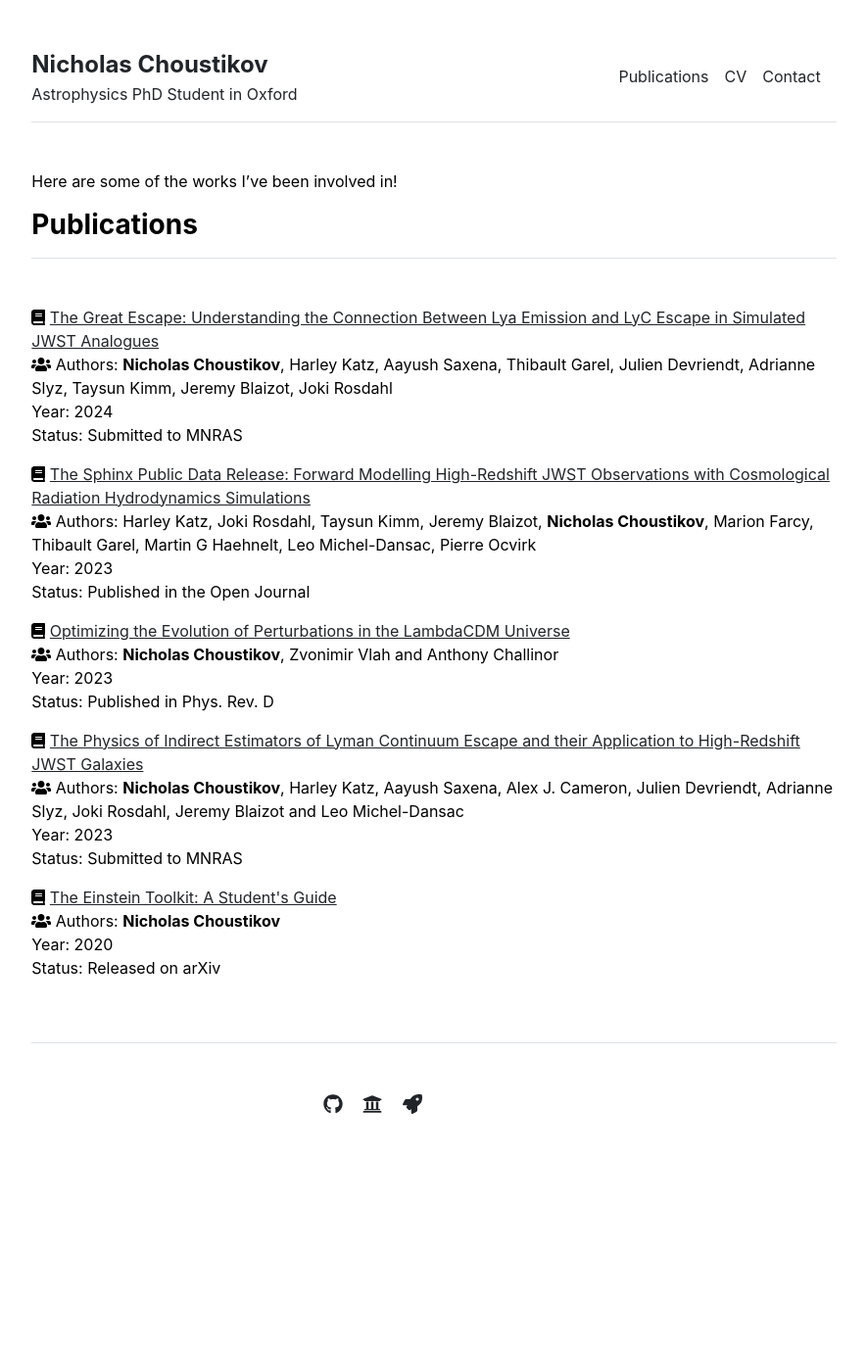
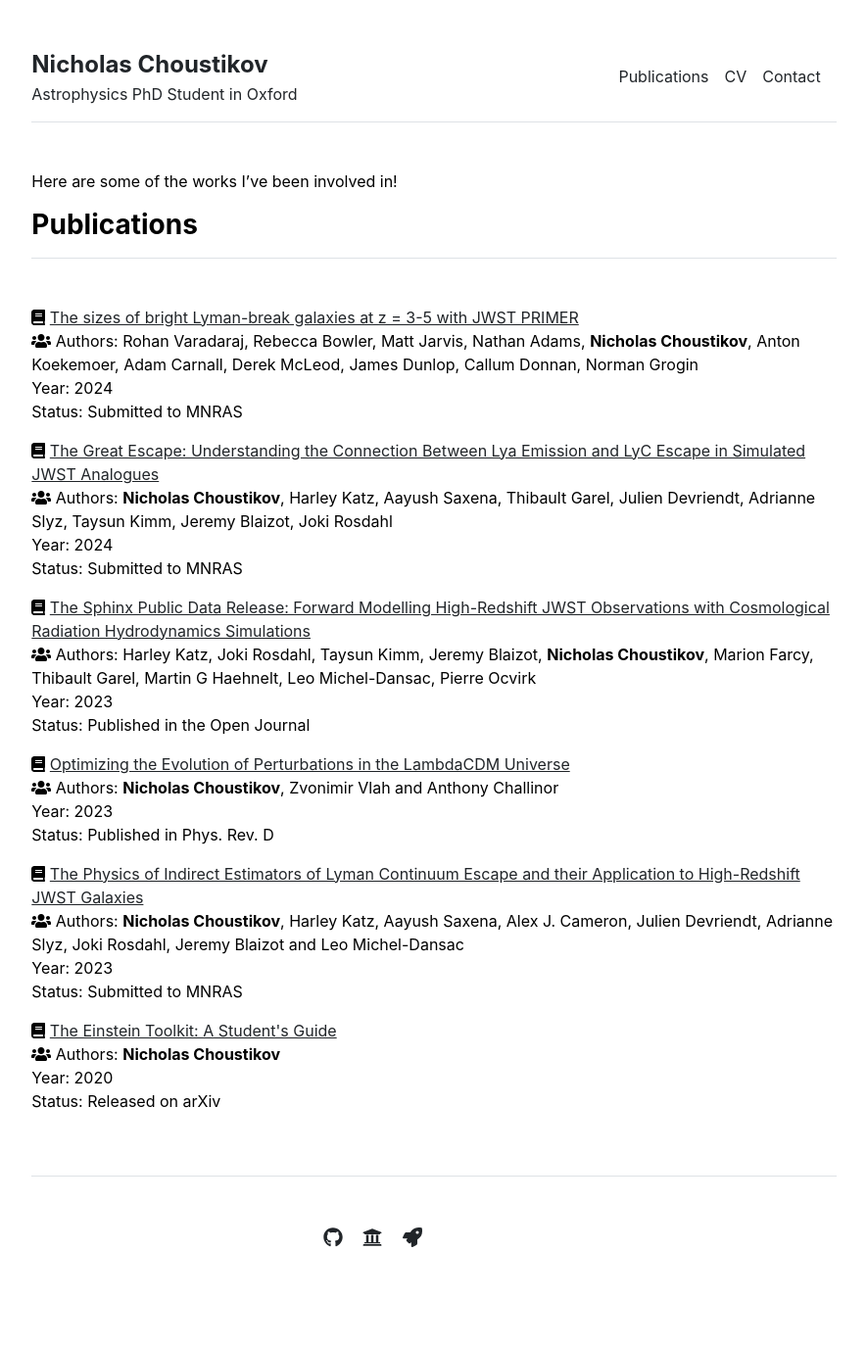
Before and after one commit to Chousti/Chousti.github.io, a Jekyll site: the page built from publications.md, in a window 1280 px wide. Shown: the whole page at 98% size, without its empty margins (197-1082 px from the left). Built offline with Jekyll 4.4.1, drawn with Linux system fonts in a browser that asks for light colours; before the commit the page ends 1239 px from its top, so only the background shows below that.

Commit message:
updating pubs

```diff
--- a/_data/publications.yml
+++ b/_data/publications.yml
@@ -3,6 +3,7 @@ featured:
 
 
 index:
+- {name: "The sizes of bright Lyman-break galaxies at z = 3-5 with JWST PRIMER", authors: "Rohan Varadaraj, Rebecca Bowler, Matt Jarvis, Nathan Adams, <b>Nicholas Choustikov</b>, Anton Koekemoer, Adam Carnall, Derek McLeod, James Dunlop, Callum Donnan, Norman Grogin", year: '2024', status: 'Submitted to MNRAS', url: 'https://arxiv.org/abs/2401.15971'}
 - {name: "The Great Escape: Understanding the Connection Between Lya  Emission and LyC Escape in Simulated JWST Analogues", authors: "<b>Nicholas Choustikov</b>, Harley Katz, Aayush Saxena, Thibault Garel, Julien Devriendt, Adrianne Slyz, Taysun Kimm, Jeremy Blaizot, Joki Rosdahl", year: "2024", status: 'Submitted to MNRAS', url: "https://ui.adsabs.harvard.edu/abs/2024arXiv240109557C/abstract"}
 - {name: "The Sphinx Public Data Release: Forward Modelling High-Redshift JWST Observations with Cosmological Radiation Hydrodynamics Simulations", authors: 'Harley Katz, Joki Rosdahl, Taysun Kimm, Jeremy Blaizot, <b>Nicholas Choustikov</b>, Marion Farcy, Thibault Garel, Martin G Haehnelt, Leo Michel-Dansac, Pierre Ocvirk', year: '2023', status: 'Published in the Open Journal', url: 'https://ui.adsabs.harvard.edu/abs/2023OJAp....6E..44K/abstract'}
 - {name: "Optimizing the Evolution of Perturbations in the LambdaCDM Universe", authors: '<b>Nicholas Choustikov</b>, Zvonimir Vlah and Anthony Challinor', year: '2023', status: 'Published in Phys. Rev. D', url: 'https://ui.adsabs.harvard.edu/abs/2023PhRvD.108b3529C/abstract'}
```
